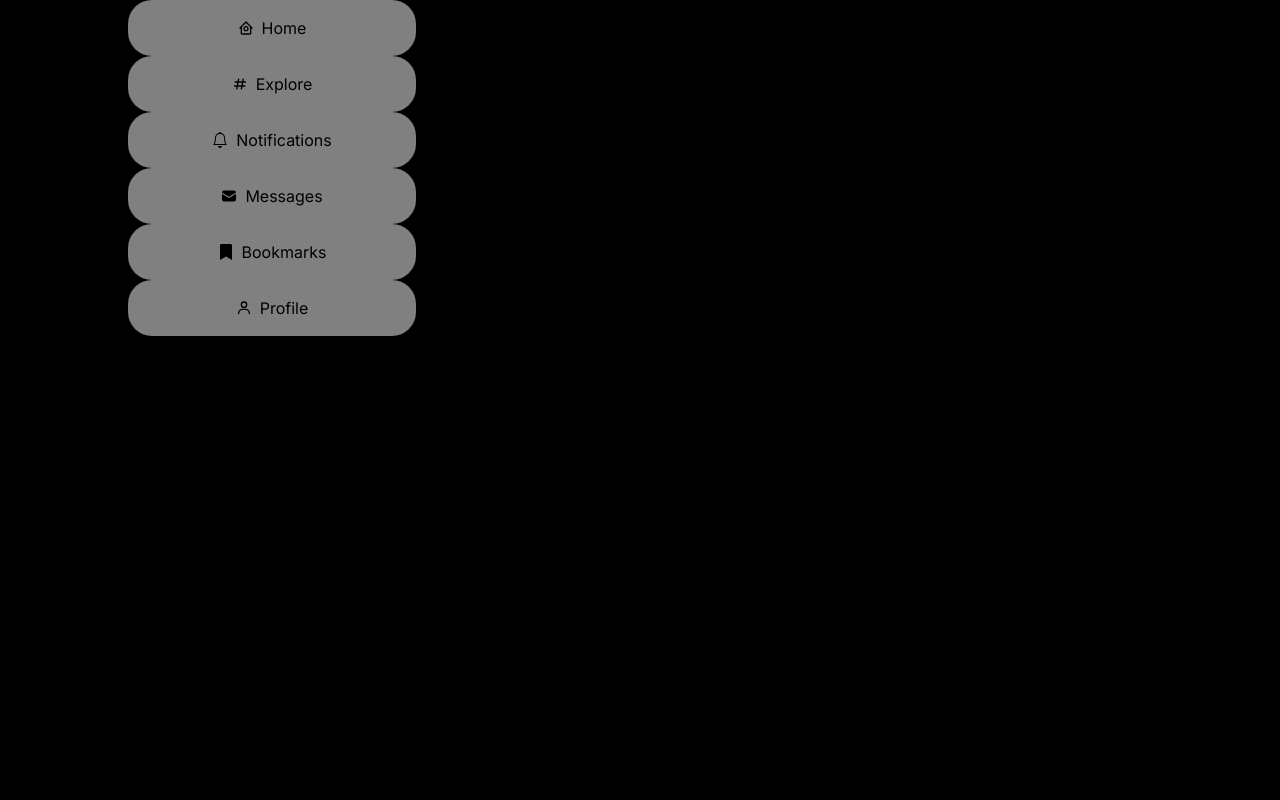
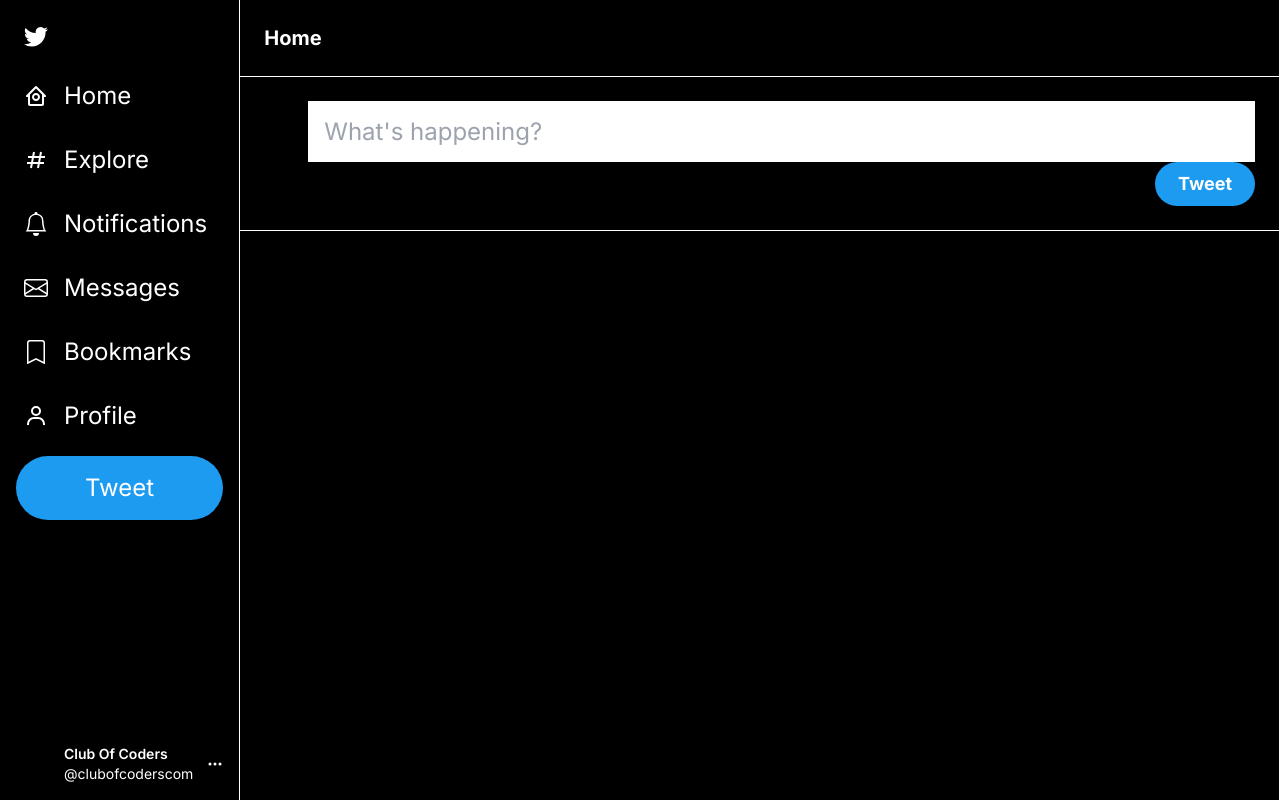
Before and after one commit to Desparion7/Promptopia, a Next.js app: page / in a window 1280 px wide. Built offline with nearby package versions, Linux system fonts and the light colour scheme.

Commit message:
move left bar on new component and create home top section

```diff
--- /dev/null
+++ b/src/app/components/LeftSideBar.tsx
@@ -0,0 +1,78 @@
+import { BiHomeCircle, BiHash, BiUser } from 'react-icons/bi';
+import {
+	BsBell,
+	BsTwitter,
+	BsThreeDots,
+	BsBookmark,
+	BsEnvelope,
+} from 'react-icons/bs';
+import Link from 'next/link';
+
+const NAVIGATION_ITEMS = [
+	{
+		title: 'Twitter',
+		icon: BsTwitter,
+	},
+	{
+		title: 'Home',
+		icon: BiHomeCircle,
+	},
+	{
+		title: 'Explore',
+		icon: BiHash,
+	},
+	{
+		title: 'Notifications',
+		icon: BsBell,
+	},
+	{
+		title: 'Messages',
+		icon: BsEnvelope,
+	},
+	{
+		title: 'Bookmarks',
+		icon: BsBookmark,
+	},
+	{
+		title: 'Profile',
+		icon: BiUser,
+	},
+];
+
+const LeftSideBar = () => {
+	return (
+		<section className='w-[23%] sticky top-0 xl:flex flex-col items-stretch h-screen hidden'>
+			<div className='flex flex-col items-stretch h-full space-y-4 mt-4'>
+				{NAVIGATION_ITEMS.map((item) => (
+					<Link
+						className='hover:bg-white/10 text-2xl transition duration-200 flex items-center justify-start w-fit space-x-4 rounded-3xl py-2 px-6'
+						key={item.title}
+						href={`/${item.title.toLowerCase()}`}
+					>
+						<div>
+							<item.icon />
+						</div>
+						{item.title !== 'Twitter' && <div>{item.title}</div>}
+					</Link>
+				))}
+				<button className='rounded-full m-4 bg-twitterColor p-4 text-2xl text-center hover:bg-opacity-70 transition duration-200'>
+					Tweet
+				</button>
+			</div>
+			<button className='rounded-full flex items-center space-x-2 bg-transparent p-4 text-center hover:bg-white/10 transition duration-200 w-full justify-between'>
+				<div className='flex items-center space-x-2'>
+					<div className='rounded-full bg-slate-400 w-10 h-10'></div>
+					<div className='text-left text-sm'>
+						<div className='font-semibold'>Club Of Coders</div>
+						<div className=''>@clubofcoderscom</div>
+					</div>
+				</div>
+				<div>
+					<BsThreeDots />
+				</div>
+			</button>
+		</section>
+	);
+};
+
+export default LeftSideBar;
--- a/src/app/globals.css
+++ b/src/app/globals.css
@@ -17,4 +17,5 @@
 }
 body {
 	background-color: black;
+	color: white;
 }
--- a/src/app/page.tsx
+++ b/src/app/page.tsx
@@ -1,55 +1,46 @@
-import { BiHomeCircle, BiHash, BiUser } from 'react-icons/bi';
-import { HiEnvelope } from 'react-icons/hi2';
-import { BsBell } from 'react-icons/bs';
-import { FaBookmark } from 'react-icons/fa';
-import Link from 'next/link';
-
-const NAVIGATION_ITEMS = [
-	{
-		title: 'Home',
-		icon: BiHomeCircle,
-	},
-	{
-		title: 'Explore',
-		icon: BiHash,
-	},
-	{
-		title: 'Notifications',
-		icon: BsBell,
-	},
-	{
-		title: 'Messages',
-		icon: HiEnvelope,
-	},
-	{
-		title: 'Bookmarks',
-		icon: FaBookmark,
-	},
-	{
-		title: 'Profile',
-		icon: BiUser,
-	},
-];
+import LeftSideBar from './components/LeftSideBar';
 const Home = () => {
 	return (
-		<div className='w-full h-full flex justify-center items-center relative'>
-			<div className='max-w-screen-lg w-full h-full flex relative'>
-				<section className='fixed w-72 flex flex-col'>
-					{NAVIGATION_ITEMS.map((item) => (
-						<Link
-							className='bg-white/50 flex items-center justify-center space-x-2 rounded-3xl p-4'
-							key={item.title}
-							href={`/${item.title.toLowerCase()}`}
+		<div className='w-full h-full flex justify-center items-center relative bg-black'>
+			<div className='max-w-screen-xl w-full h-full flex relative'>
+				<LeftSideBar />
+				<main className='flex w-full h-full min-h-screen flex-col border-l-[0.5px] border-r-[0.5px] border-gray-600'>
+					<h1 className='text-xl font-bold p-6 backdrop-blur bg-black/10 sticky top-0'>
+						Home
+					</h1>
+					<div className='border-t-[0.5px] px-4 border-b-[0.5px] flex items-stretch py-6 space-x-2 border-gray-600 relative'>
+						<div className='w-11 h-11 bg-slate-400 rounded-full flex-none'></div>
+						<form
+							// action={handleSubmitTweet}
+							className='flex flex-col w-full h-full'
 						>
-							<div>
-								<item.icon />
+							<input
+								type='text'
+								name='tweet'
+								className='w-full h-full text-2xl placeholder:text-gray-600 bg-transparent border-b-[0.5px] border-gray-600 p-4 outline-none border-none'
+								placeholder="What's happening?"
+							/>
+							<div className='w-full justify-between items-center flex'>
+								<div></div>
+								<div className='w-full max-w-[100px]'>
+									<button
+										type='submit'
+										className='rounded-full bg-twitterColor px-4 py-2 w-full text-lg text-center hover:bg-opacity-70 transition duration-200 font-bold'
+									>
+										Tweet
+									</button>
+									<button
+										// ref={resetRef}
+										className='invisible'
+										type='reset'
+									></button>
+								</div>
 							</div>
-							<div>{item.title}</div>
-						</Link>
-					))}
-				</section>
-				<main>Home timeline</main>
-				<section>right sliderbar</section>
+						</form>
+						<div className='flex flex-col'></div>
+					</div>
+				</main>
+				{/* <section>right sliderbar</section> */}
 			</div>
 		</div>
 	);
--- a/tailwind.config.js
+++ b/tailwind.config.js
@@ -13,6 +13,9 @@
 					'conic-gradient(from 180deg at 50% 50%, var(--tw-gradient-stops))',
 			},
 		},
+		colors: {
+			twitterColor: 'rgb(29,155,240)',
+		},
 	},
 	plugins: [],
 };
```
